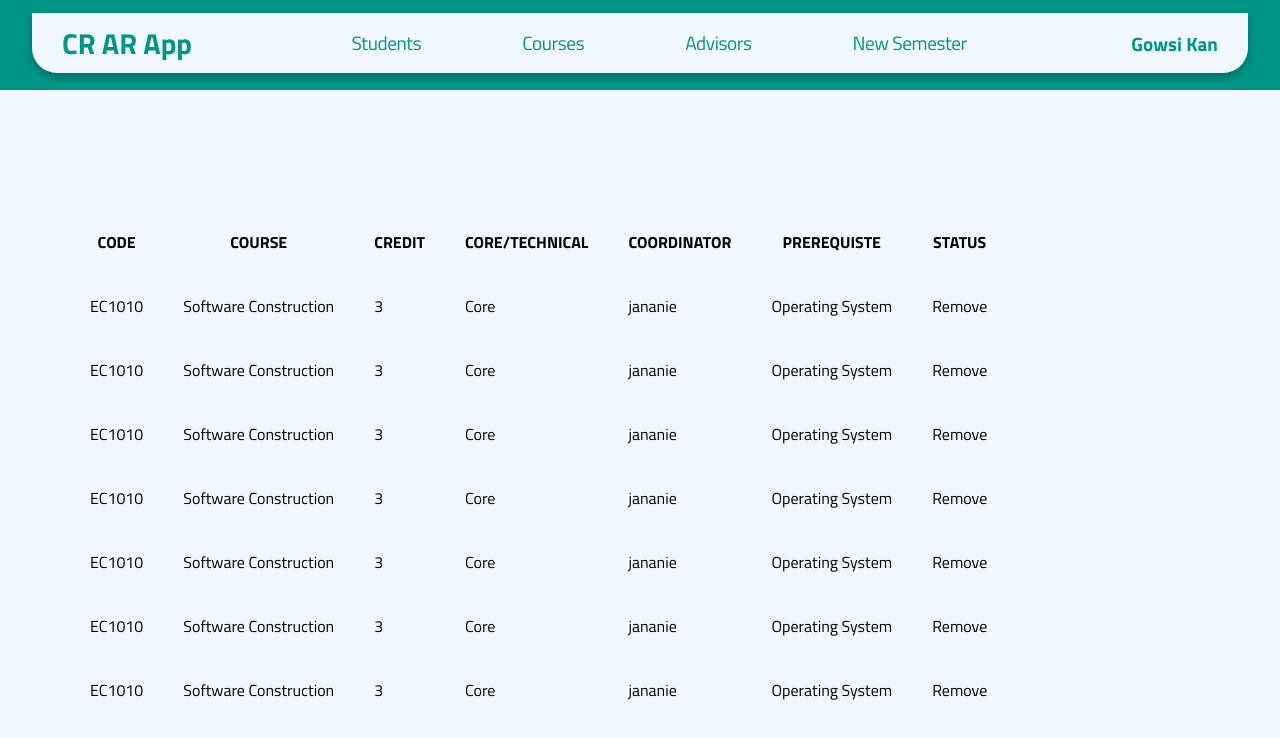
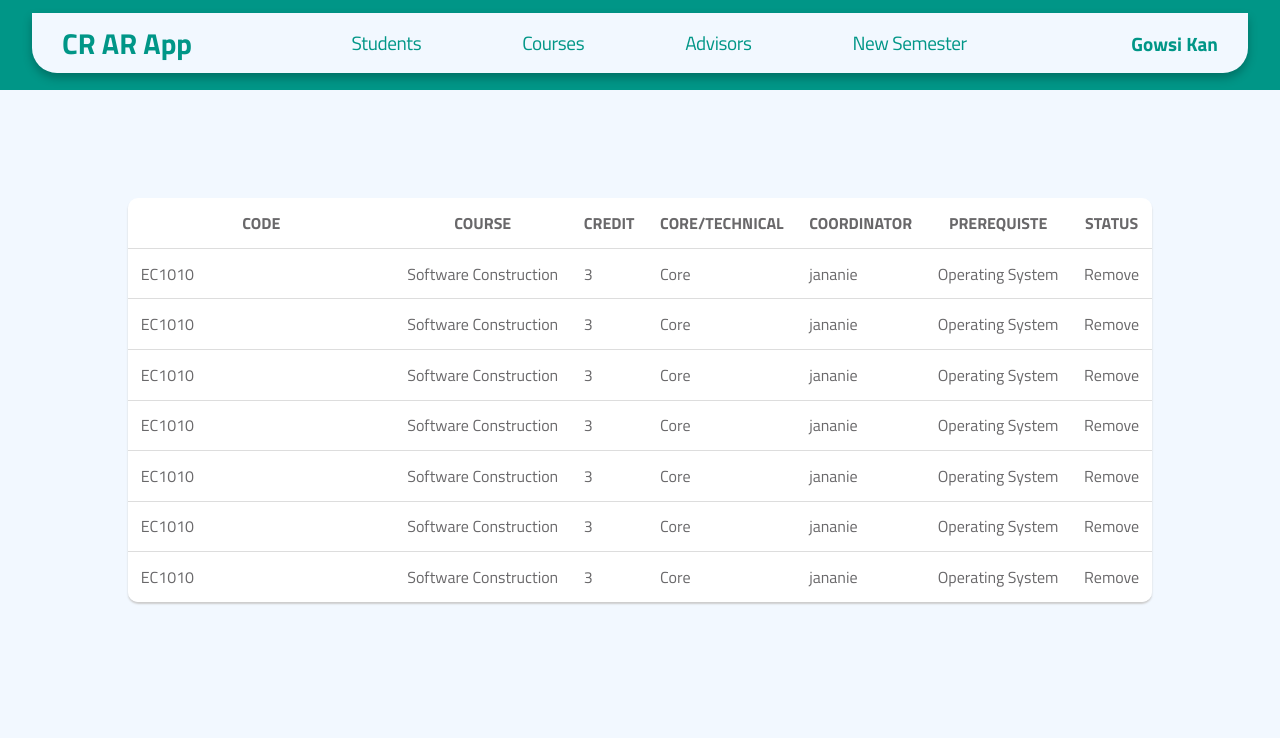
Before and after one commit to DilushanG/SoftwareEngineeringProject-CR-ARApp, a React (Create React App) app in the folder cr-ar-app/: page /student in a window 1280 px wide. Shown: the top 738 px of the page. Built offline with nearby package versions, Linux system fonts and the light colour scheme.

Commit message:
table styles added

```diff
--- a/cr-ar-app/src/Components/Table.js
+++ b/cr-ar-app/src/Components/Table.js
@@ -3,13 +3,14 @@ import "../Styles/TableStyles.css";
 
 function Table({list, colNames, width = 'auto', height = 'auto'}) {
     return (
-        <div className="body">
+        <div>
+        <div className="table-wrapper">
             {list.length > 0 && (
-                <table cellSpacing="40px" className="table-heading">
-                    <thead className="t-heading">
+                <table className="table">
+                    <thead>
                         <tr>
                             {colNames.map((headerItem, index) => (
-                                <th key={index}>
+                                <th className="expand" key={index}>
                                     {headerItem.toUpperCase()}
                                 </th>
                             ))}
@@ -17,7 +18,7 @@ function Table({list, colNames, width = 'auto', height = 'auto'}) {
                     </thead>
                     <tbody>
                         {Object.values(list).map((obj, index) => (
-                            <tr key={index}>
+                            <tr className="expand" key={index}>
                                 {Object.values(obj).map((value,index2) => (
                                     <td key={index2}>
                                         {value}
@@ -29,6 +30,7 @@ function Table({list, colNames, width = 'auto', height = 'auto'}) {
                 </table>
             )}
         </div>
+        </div>
     );
 }
 
--- a/cr-ar-app/src/Styles/TableStyles.css
+++ b/cr-ar-app/src/Styles/TableStyles.css
@@ -1,17 +1,53 @@
 
-.body{
-    background-color: aqua;
+.table-wrapper{
+    display: flex;
+    flex-direction: column;
+    align-items: center;
+    justify-content: center;
+    height: 100vh;
+    background-color: #F2F8FF;
 }
 
-.table-heading{
-    top: 50px;
-    width: auto;
-    height: auto;
-    padding: 140px 50px;
-    border-collapse: separate;
-    position: absolute;
+.table{
+    display: block;
+    border-collapse: collapse;
+    overflow: hidden;
+    table-layout: fixed;
+    box-shadow: 0px 2px 2px #ccc;
+    border-radius: 10px;
+    white-space: nowrap;
+    width: 100em;
+    max-width: 80%;
+    margin: auto;
+    overflow-x: auto;
 }
 
-.t-heading{
+.table thead{
+    background-color: var(--white, #FFF);
+    color: var(--gray, #69686A);
+}
 
+.table tbody{
+    background-color: var(--white, #FFF);
+    color: var(--gray, #69686A);
 }
+
+.table th,
+.table td{
+    padding: 0.8rem;
+}
+
+.table td{
+    border-top: 0.5px solid #ddd;
+    overflow: hidden;
+    text-overflow: ellipsis;
+}
+
+.table tbody tr:hover{
+    background-color: #F2F8FF;
+    filter: drop-shadow(0px 4px 4px rgba(0, 0, 0, 0.05));
+}
+
+.expand{
+    width: 100%;
+}
```
